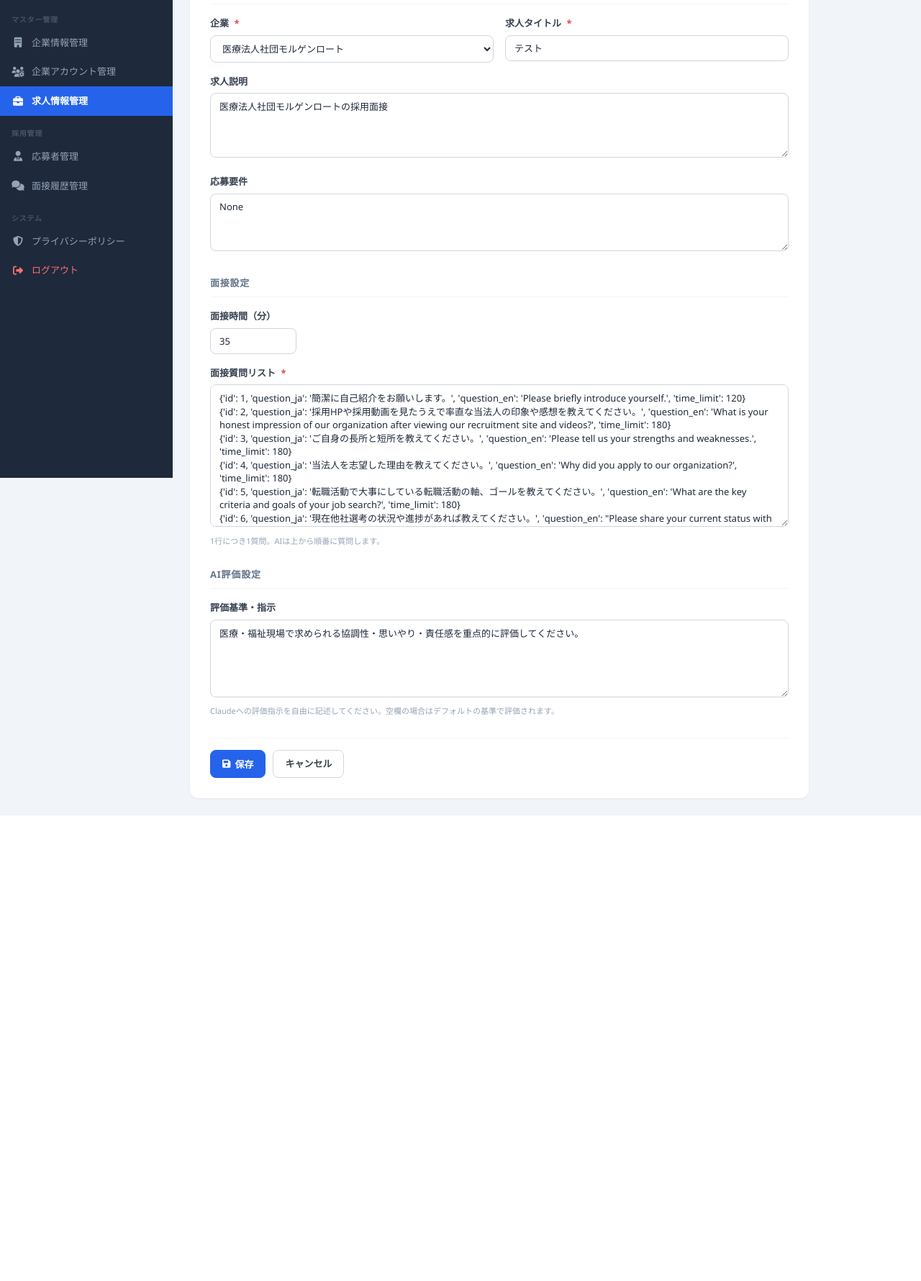
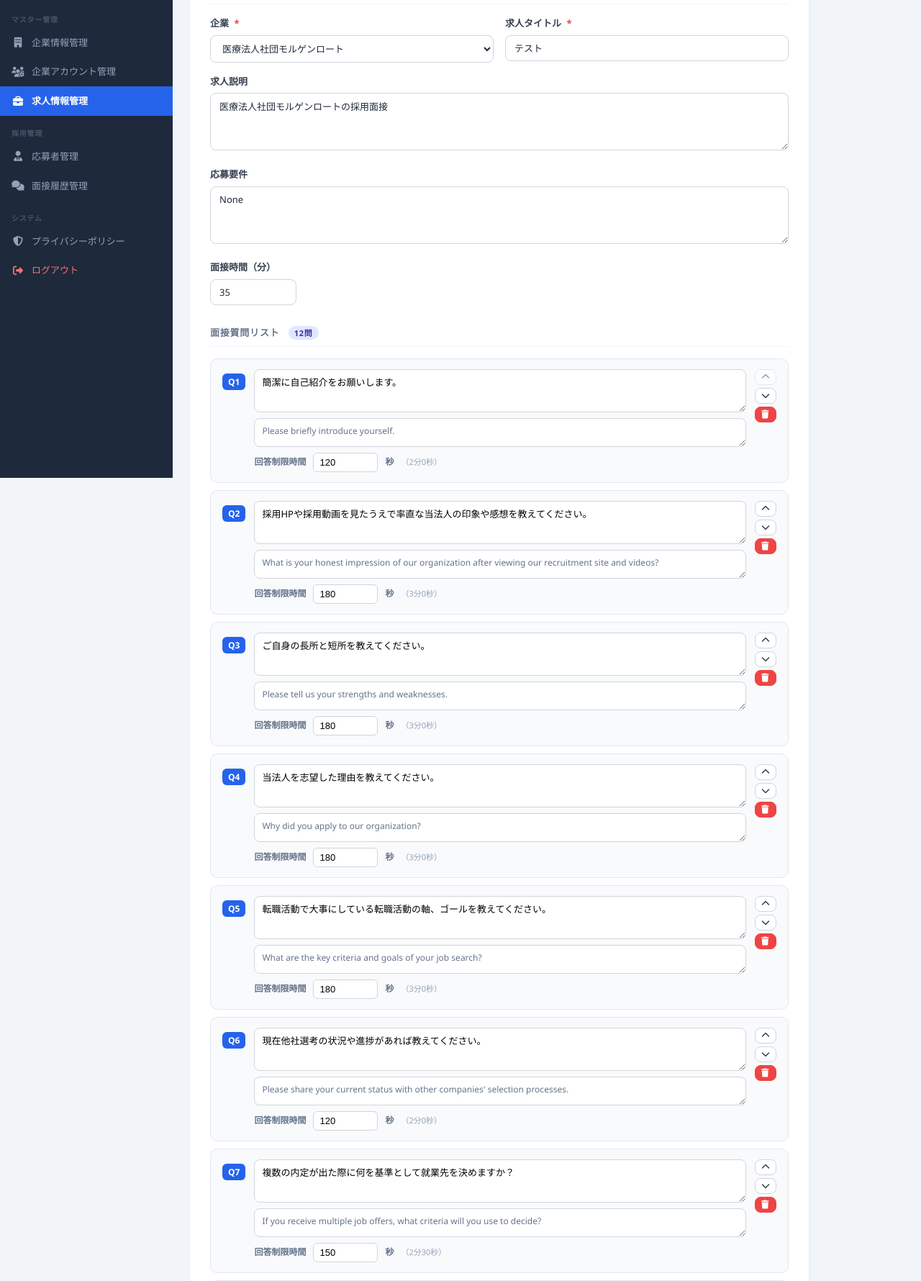
Before and after one commit to tomnaoya/ai_record_interview, a Flask app: page /admin/jobs/1/edit in a window 1280 px wide. Shown: the part 136-1916 px from the top of the page at 72% size. Before the commit the page ends 1269 px from the top, so only its background shows below. Run offline with Flask 3, Linux system fonts and the light colour scheme; a user stored in the database is signed in.

Commit message:
feat: question editor UI with add/delete/reorder

```diff
--- a/app/routes/admin.py
+++ b/app/routes/admin.py
@@ -182,7 +182,7 @@ def job_new():
 @bp.post("/jobs/new")
 @login_required
 def job_create():
-    qs = [q.strip() for q in request.form.get("questions","").splitlines() if q.strip()]
+    qs = _parse_questions(request.form)
     j = Job(company_id=int(request.form["company_id"]), title=request.form["title"],
             description=request.form.get("description") or None,
             requirements=request.form.get("requirements") or None,
@@ -203,7 +203,7 @@ def job_edit(jid: int):
 @login_required
 def job_update(jid: int):
     j = Job.query.get_or_404(jid)
-    qs = [q.strip() for q in request.form.get("questions","").splitlines() if q.strip()]
+    qs = _parse_questions(request.form)
     j.company_id=int(request.form["company_id"]); j.title=request.form["title"]
     j.description=request.form.get("description") or None
     j.requirements=request.form.get("requirements") or None
@@ -212,6 +212,17 @@ def job_update(jid: int):
     db.session.commit()
     flash("求人情報を更新しました", "success")
     return redirect(url_for("admin.jobs"))
+
+def _parse_questions(form):
+    """questions_json（新UI）または questions テキストエリア（旧形式）を解析する"""
+    raw_json = form.get("questions_json", "").strip()
+    if raw_json:
+        try:
+            qs = json.loads(raw_json)
+            return [q for q in qs if isinstance(q, dict) and q.get("question_ja", "").strip()]
+        except Exception:
+            pass
+    return [q.strip() for q in form.get("questions", "").splitlines() if q.strip()]
 
 @bp.post("/jobs/<int:jid>/toggle")
 @login_required
--- a/app/templates/admin/job_form.html
+++ b/app/templates/admin/job_form.html
@@ -3,9 +3,58 @@
 {% block page_title %}{{ '求人を編集' if job else '求人を追加' }}{% endblock %}
 
 {% block content %}
+<style>
+.q-card {
+  background: #f8fafc;
+  border: 1px solid #e2e8f0;
+  border-radius: 10px;
+  padding: 14px 16px;
+  margin-bottom: 10px;
+  display: flex;
+  gap: 12px;
+  align-items: flex-start;
+}
+.q-num {
+  background: #2563eb;
+  color: #fff;
+  font-size: 12px;
+  font-weight: 700;
+  border-radius: 6px;
+  padding: 2px 8px;
+  flex-shrink: 0;
+  margin-top: 6px;
+}
+.q-body { flex: 1; display: flex; flex-direction: column; gap: 8px; }
+.q-body textarea {
+  width: 100%;
+  padding: 8px 10px;
+  border: 1px solid #d1d5db;
+  border-radius: 8px;
+  font-size: 13px;
+  font-family: inherit;
+  resize: vertical;
+  min-height: 60px;
+  line-height: 1.5;
+}
+.q-body textarea:focus { border-color: #2563eb; outline: none; box-shadow: 0 0 0 2px rgba(37,99,235,.1); }
+.q-meta { display: flex; align-items: center; gap: 10px; flex-wrap: wrap; }
+.q-meta label { font-size: 12px; color: #64748b; font-weight: 600; }
+.q-meta input[type=number] {
+  width: 90px;
+  padding: 5px 8px;
+  border: 1px solid #d1d5db;
+  border-radius: 6px;
+  font-size: 13px;
+}
+.q-actions { flex-shrink: 0; display: flex; flex-direction: column; gap: 4px; }
+.q-actions .btn { padding: 4px 8px; font-size: 12px; }
+.q-empty { text-align: center; color: #94a3b8; padding: 24px; border: 2px dashed #e2e8f0; border-radius: 10px; font-size: 13px; }
+</style>
+
 <div class="form-card" style="max-width:860px">
-  <form method="POST" action="{{ '/admin/jobs/' + job.id|string + '/edit' if job else '/admin/jobs/new' }}">
+  <form method="POST" action="{{ '/admin/jobs/' + job.id|string + '/edit' if job else '/admin/jobs/new' }}" id="jobForm" onsubmit="serializeQuestions()">
 
+    <!-- 基本情報 -->
     <div class="form-section">
       <div class="form-section-title">基本情報</div>
       <div class="form-row">
@@ -25,34 +74,42 @@
       </div>
       <div class="form-group">
         <label>求人説明</label>
-        <textarea name="description" rows="4" placeholder="仕事内容・勤務条件など">{{ job.description if job else '' }}</textarea>
+        <textarea name="description" rows="3" placeholder="仕事内容・勤務条件など">{{ job.description if job else '' }}</textarea>
       </div>
       <div class="form-group">
         <label>応募要件</label>
-        <textarea name="requirements" rows="3" placeholder="必須資格・経験など">{{ job.requirements if job else '' }}</textarea>
+        <textarea name="requirements" rows="2" placeholder="必須資格・経験など">{{ job.requirements if job else '' }}</textarea>
       </div>
-    </div>
-
-    <div class="form-section">
-      <div class="form-section-title">面接設定</div>
       <div class="form-group">
         <label>面接時間（分）</label>
         <input type="number" name="max_duration_minutes" min="5" max="120"
                value="{{ job.max_duration_minutes if job else 30 }}" style="width:120px">
       </div>
-      <div class="form-group">
-        <label>面接質問リスト <span class="required">*</span></label>
-        <textarea name="questions" rows="10" placeholder="1行につき1質問を入力してください&#10;例：&#10;自己紹介をお願いします。&#10;志望動機を教えてください。&#10;前職での経験を聞かせてください。">{% if job and job.questions %}{{ job.questions | join('\n') }}{% endif %}</textarea>
-        <div class="form-hint">1行につき1質問。AIは上から順番に質問します。</div>
-      </div>
     </div>
 
+    <!-- 質問設定 -->
     <div class="form-section">
-      <div class="form-section-title">AI評価設定</div>
+      <div class="form-section-title">
+        面接質問リスト
+        <span id="q-count-badge" style="margin-left:8px;background:#e0e7ff;color:#3730a3;font-size:11px;padding:2px 8px;border-radius:20px;font-weight:700"></span>
+      </div>
+
+      <div id="questions-container"></div>
+
+      <button type="button" class="btn btn-outline" onclick="addQuestion()" style="margin-top:8px">
+        <i class="fas fa-plus"></i> 質問を追加
+      </button>
+      <!-- 質問データをJSON形式でサーバーに送る隠しフィールド -->
+      <input type="hidden" name="questions_json" id="questions-json">
+    </div>
+
+    <!-- AI評価設定 -->
+    <div class="form-section">
+      <div class="form-section-title">AI評価基準</div>
       <div class="form-group">
-        <label>評価基準・指示</label>
-        <textarea name="evaluation_criteria" rows="5"
-          placeholder="例：看護師としての患者への思いやり、チームワーク、臨機応変な対応力を重視して評価してください。コミュニケーション能力と誠実さも加点ポイントとします。">{{ job.evaluation_criteria if job else '' }}</textarea>
+        <label>評価指示</label>
+        <textarea name="evaluation_criteria" rows="4"
+          placeholder="例：看護師としての患者への思いやり、チームワーク、臨機応変な対応力を重視して評価してください。">{{ job.evaluation_criteria if job else '' }}</textarea>
         <div class="form-hint">Claudeへの評価指示を自由に記述してください。空欄の場合はデフォルトの基準で評価されます。</div>
       </div>
     </div>
@@ -63,4 +120,106 @@
     </div>
   </form>
 </div>
+
+<script>
+// 既存の質問データをJinja2から受け取る
+let questions = [];
+{% if job and job.questions %}
+try {
+  const raw = {{ job.questions | tojson }};
+  questions = raw.map((q, i) => {
+    if (typeof q === 'string') {
+      return { id: i+1, question_ja: q, question_en: '', time_limit: 120 };
+    }
+    return {
+      id:          q.id          || i+1,
+      question_ja: q.question_ja || q.question || '',
+      question_en: q.question_en || '',
+      time_limit:  q.time_limit  || 120,
+    };
+  });
+} catch(e) { questions = []; }
+{% endif %}
+
+function updateBadge() {
+  document.getElementById('q-count-badge').textContent = `${questions.length}問`;
+}
+
+function render() {
+  const container = document.getElementById('questions-container');
+  if (questions.length === 0) {
+    container.innerHTML = '<div class="q-empty"><i class="fas fa-comment-slash" style="display:block;font-size:24px;margin-bottom:8px"></i>質問がありません。「質問を追加」で追加してください。</div>';
+    updateBadge();
+    return;
+  }
+  container.innerHTML = questions.map((q, i) => `
+    <div class="q-card" id="qcard-${i}">
+      <span class="q-num">Q${i+1}</span>
+      <div class="q-body">
+        <textarea placeholder="質問文（日本語）" onchange="questions[${i}].question_ja=this.value" rows="2">${escHtml(q.question_ja)}</textarea>
+        <textarea placeholder="Question (English) ※任意" onchange="questions[${i}].question_en=this.value" rows="1" style="min-height:40px;font-size:12px;color:#64748b">${escHtml(q.question_en||'')}</textarea>
+        <div class="q-meta">
+          <label>回答制限時間</label>
+          <input type="number" min="10" max="600" value="${q.time_limit||120}"
+            onchange="questions[${i}].time_limit=parseInt(this.value)||120">
+          <label style="margin-left:0">秒</label>
+          <span style="font-size:11px;color:#94a3b8">（${Math.floor((q.time_limit||120)/60)}分${(q.time_limit||120)%60}秒）</span>
+        </div>
+      </div>
+      <div class="q-actions">
+        <button type="button" class="btn btn-outline" onclick="moveUp(${i})" ${i===0?'disabled':''} title="上へ"><i class="fas fa-chevron-up"></i></button>
+        <button type="button" class="btn btn-outline" onclick="moveDown(${i})" ${i===questions.length-1?'disabled':''} title="下へ"><i class="fas fa-chevron-down"></i></button>
+        <button type="button" class="btn btn-danger" onclick="removeQ(${i})" title="削除"><i class="fas fa-trash"></i></button>
+      </div>
+    </div>
+  `).join('');
+  updateBadge();
+}
+
+function escHtml(s) {
+  return (s||'').replace(/&/g,'&amp;').replace(/</g,'&lt;').replace(/>/g,'&gt;').replace(/"/g,'&quot;');
+}
+
+function addQuestion() {
+  questions.push({ id: Date.now(), question_ja: '', question_en: '', time_limit: 120 });
+  render();
+  // 追加した質問にスクロール
+  const cards = document.querySelectorAll('.q-card');
+  if (cards.length) cards[cards.length-1].scrollIntoView({ behavior:'smooth', block:'center' });
+}
+
+function removeQ(i) {
+  if (!confirm(`Q${i+1} を削除しますか？`)) return;
+  questions.splice(i, 1);
+  render();
+}
+
+function moveUp(i) {
+  if (i === 0) return;
+  [questions[i-1], questions[i]] = [questions[i], questions[i-1]];
+  render();
+}
+
+function moveDown(i) {
+  if (i === questions.length-1) return;
+  [questions[i], questions[i+1]] = [questions[i+1], questions[i]];
+  render();
+}
+
+// フォーム送信前に現在のtextareaの値を questions に反映してからJSON化
+function serializeQuestions() {
+  // textareaの値を questions に書き戻す（onchange が未発火の場合に備えて）
+  document.querySelectorAll('.q-card').forEach((card, i) => {
+    const tas = card.querySelectorAll('textarea');
+    if (tas[0]) questions[i].question_ja = tas[0].value;
+    if (tas[1]) questions[i].question_en = tas[1].value;
+    const num = card.querySelector('input[type=number]');
+    if (num) questions[i].time_limit = parseInt(num.value) || 120;
+  });
+  document.getElementById('questions-json').value = JSON.stringify(questions);
+}
+
+// 初期描画
+render();
+</script>
 {% endblock %}
```
